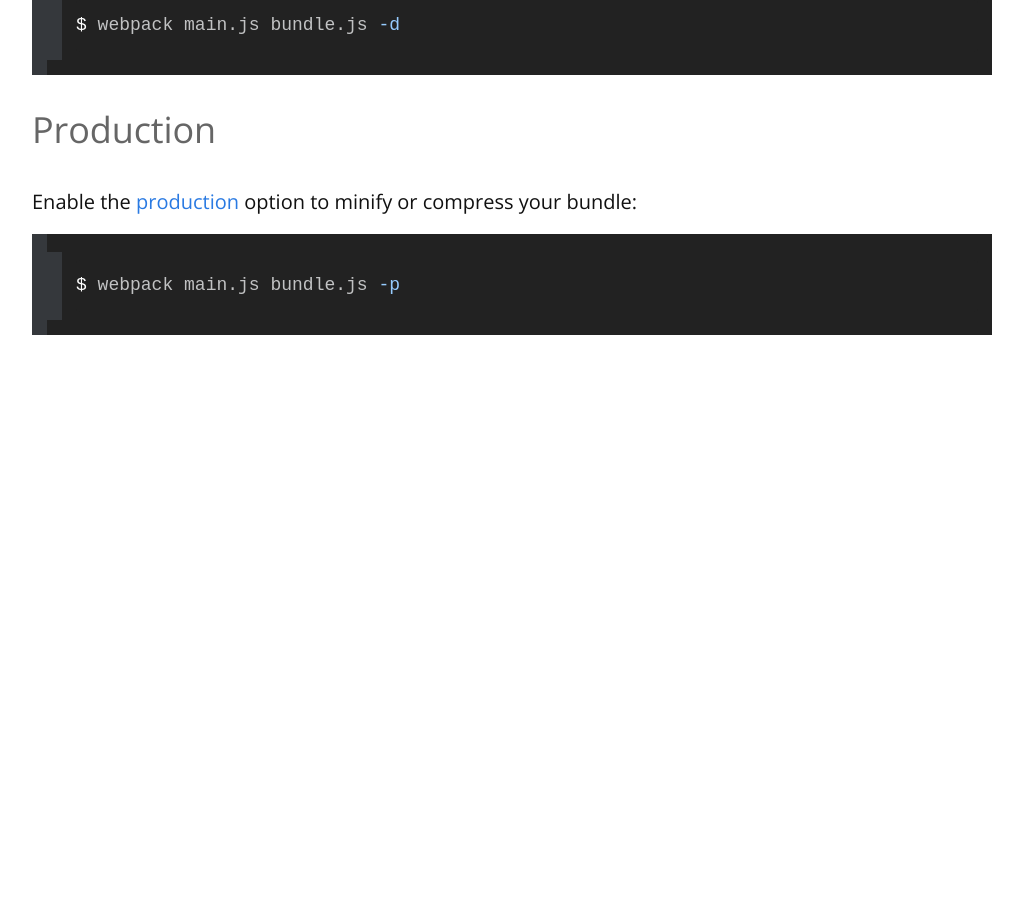
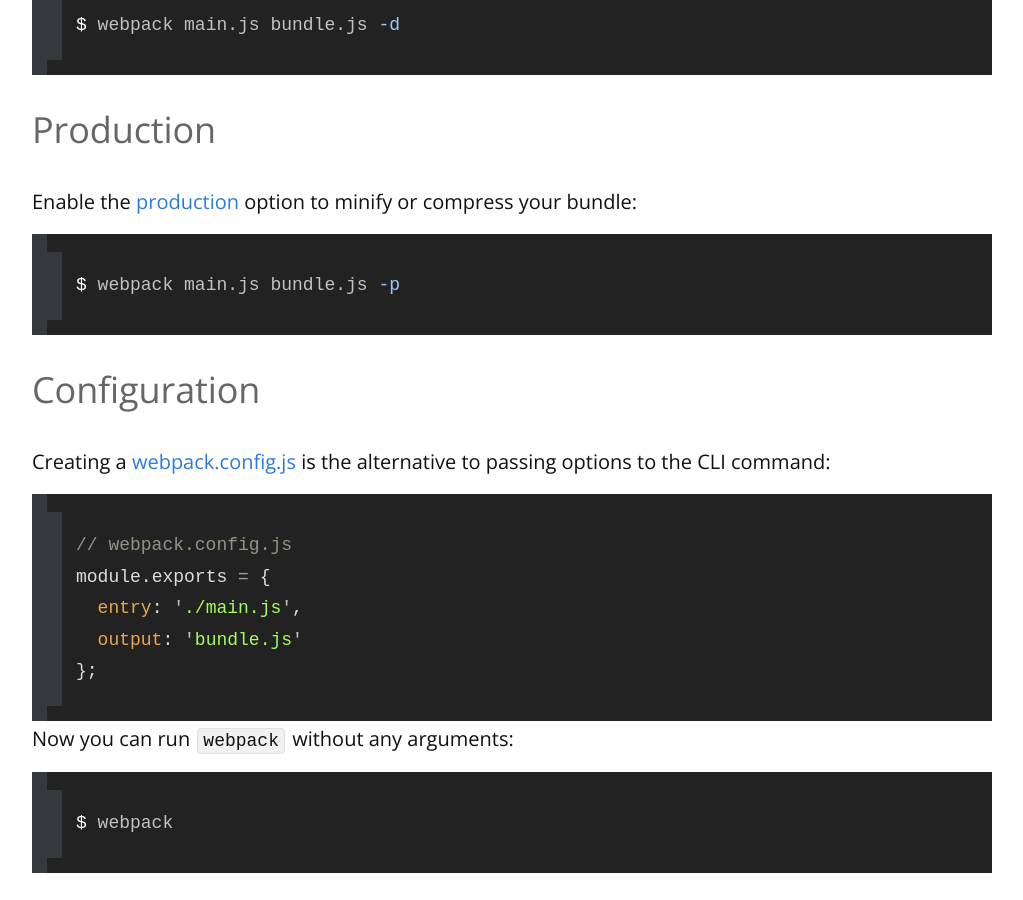
Before and after one commit to remarkablemark/remarkablemark.github.io, a Jekyll site: the page built from _posts/2016/2016-09-23-webpack-getting-started.md, in a window 1280 px wide and 900 px high, scrolled down 2830 px. Shown: the whole window, without its empty margins (128-1151 px from the left). Built offline with Jekyll 4.4.1, drawn with Linux system fonts in a browser that asks for light colours; comment, search, counter and statistics services are not loaded; before the commit the page ends 3235 px from its top, so only the background shows below that.

Commit message:
Update post "Getting started with webpack@1"
Post: 2016-09-23-webpack-getting-started.md

Add section on creating a configuration file.

````diff
--- a/_posts/2016/2016-09-23-webpack-getting-started.md
+++ b/_posts/2016/2016-09-23-webpack-getting-started.md
@@ -102,3 +102,21 @@
 ```sh
 $ webpack main.js bundle.js -p
 ```
+
+### Configuration
+
+Creating a [webpack.config.js](https://webpack.github.io/docs/configuration.html) is the alternative to passing options to the CLI command:
+
+```js
+// webpack.config.js
+module.exports = {
+  entry: './main.js',
+  output: 'bundle.js'
+};
+```
+
+Now you can run `webpack` without any arguments:
+
+```sh
+$ webpack
+```
````
